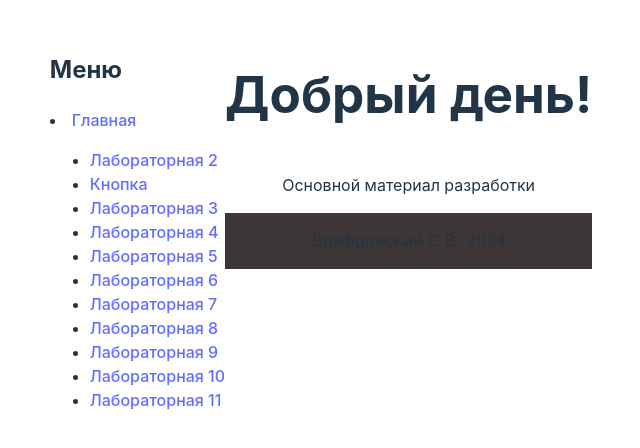
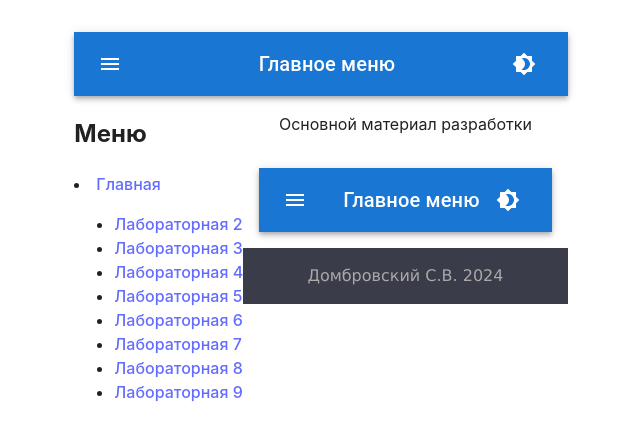
Before and after one commit to Allami2003/Reacting, a React (Vite) app: page /Lab_4 in a window 1280 px wide. Shown: the top 448 px of the page, without its empty margins (319-959 px from the left). Built offline with nearby package versions, Linux system fonts and the light colour scheme.

Commit message:
Add files via upload

```diff
--- a/src/App.css
+++ b/src/App.css
@@ -1,6 +1,8 @@
 #root {
   max-width:  auto;
   padding: 2rem;
+  max-width:  100%;
+  padding: 1rem;
   text-align: center;
 }
 
--- a/src/App.jsx
+++ b/src/App.jsx
@@ -1,24 +1,20 @@
-import { useState } from 'react'
-import reactLogo from './assets/react.svg'
-import viteLogo from '/vite.svg'
 import './App.css'
-import {Header, Footer, Lab_list, Content, Button, Home, Lab_2, Menu} from './components'
+import * as React from 'react';
+import {Header, Footer, Lab_list, Content, Button, Home,  Menu} from './components'
 import { Routes, Route, Link } from 'react-router-dom'
+
 
 function App() {
 
   return (
     <>
-      <Header>
-        <h1>Добрый день!</h1>
-      </Header>
+    <Header>
       <Menu>
       <h2>Меню</h2>
       <li><Link to={'/'}>Главная</Link></li>
       <Lab_list>
         <ul>
           <li><Link to={'/Lab_2'}>Лабораторная 2</Link></li>
-          <li><Link to={'/Button'}>Кнопка</Link></li>
           <li><Link to={'/lab_3'}>Лабораторная 3</Link></li>
           <li><Link to={'/lab_4'}>Лабораторная 4</Link></li>
           <li><Link to={'/lab_5'}>Лабораторная 5</Link></li>
@@ -26,8 +22,6 @@ function App() {
           <li><Link to={'/lab_7'}>Лабораторная 7</Link></li>
           <li><Link to={'/lab_8'}>Лабораторная 8</Link></li>
           <li><Link to={'/lab_9'}>Лабораторная 9</Link></li>
-          <li><Link to={'/lab_10'}>Лабораторная 10</Link></li>
-          <li><Link to={'/lab_11'}>Лабораторная 11</Link></li>
         </ul>
       </Lab_list>
       </Menu>
@@ -35,15 +29,15 @@ function App() {
         <p>Основной материал разработки</p>
         <Routes>
         <Route path='/' element={<Home/>}/>
-        <Route path='/Lab_2' element={<Lab_2/>}/>
-        <Route path='/Button' element={<Button/>}/>
+        <Route path='/Lab_2' element={<Button/>}/>
+        <Route path='/Lab_4' element={<Header/>}/>
         </Routes>
       </Content>
       <Footer>
         <p> Домбровский С.В.   2024</p>
       </Footer>
+      </Header>
     </>
   )
 }
-
 export default App
--- a/src/components/Button.jsx
+++ b/src/components/Button.jsx
@@ -1,12 +1,13 @@
 import React, { useState } from "react";
-
-const Button = ({label, onclick}) =>{
-    /*return <button onClick={onclick}>{label}</button>*/
+import Button1 from "./Button1";
+const Button = () =>{
     const [count,setCount]=useState(0);
     return(
       <div>
-        <p>вы нажили {count}</p>
-        <button onClick={()=>setCount(count+1)}>mimi</button>
+        <p>Наш счетчик: {count}</p>
+        <Button1 label="Прибавляем" onclick={()=>setCount(count+1)}></Button1>
+        <Button1 label="Отнимаем" onclick={()=>setCount(count-1)}></Button1>
+        <Button1 label="Сброс"onclick={()=>setCount(count==0)}></Button1>
       </div>
     );
   }
--- /dev/null
+++ b/src/components/Button1.jsx
@@ -0,0 +1,6 @@
+import React from "react";
+
+const Button1 = ({label, onclick}) =>{
+    return <button onClick={onclick}>{label}</button>
+  }
+export default Button1
--- a/src/components/Footer/footer.css
+++ b/src/components/Footer/footer.css
@@ -1,6 +1,7 @@
 .footer{
     display: flow-root;
     text-align: center;
+    color: darkgray;
     font-family: Verdana, Tahoma, sans-serif;
-    background-color: rgb(61, 54, 54);
+    background-color: rgb(58, 60, 73);
 }
--- a/src/components/Header/header.jsx
+++ b/src/components/Header/header.jsx
@@ -1,9 +1,81 @@
-import React from "react";
-import "./header.css";
+import * as React from 'react';
+import AppBar from '@mui/material/AppBar';
+import Box from '@mui/material/Box';
+import Toolbar from '@mui/material/Toolbar';
+import Typography from '@mui/material/Typography';
+import IconButton from '@mui/material/IconButton';
+import MenuIcon from '@mui/icons-material/Menu';
+import Brightness4Icon from '@mui/icons-material/Brightness4';
+import Brightness7Icon from '@mui/icons-material/Brightness7';
+import { useTheme, ThemeProvider, createTheme } from '@mui/material/styles';
 
-const Header = ({children}) =>{
+const ColorModeContext = React.createContext({ toggleColorMode: () => {} });
+function MyApp({children}) {
+  const theme = useTheme();
+  const colorMode = React.useContext(ColorModeContext);
     return (
-        <div className="header">{children}</div>
-    )
+      <Box
+        sx={{
+          display: 'flot-root',
+          width: 'auto',
+          height: '100%',
+          alignItems: 'left',
+          justifyContent: 'left',
+          bgcolor: 'background.default',
+          color: 'text.primary',
+          borderRadius: 1,
+          p: 2,
+        }}
+      >
+        <AppBar position="static">
+        <Toolbar>
+          <IconButton
+            size="large"
+            edge="start"
+            color="inherit"
+            aria-label="menu"
+            sx={{ mr: 3 }}
+          >
+            <MenuIcon />
+          </IconButton>
+          <Typography variant="h6" component="div" sx={{ flexGrow: 1 }}>
+            Главное меню
+          </Typography>
+          <IconButton sx={{ ml: 1 }} onClick={colorMode.toggleColorMode} color="inherit">
+          {theme.palette.mode === 'dark' ? <Brightness7Icon /> : <Brightness4Icon />}
+        </IconButton>
+        </Toolbar>
+      </AppBar>
+      <div className='about'>{children}</div>
+      </Box>
+    );
+  }
+
+export default function Header({children}){
+    const [mode, setMode] = React.useState('light');
+  const colorMode = React.useMemo(
+    () => ({
+      toggleColorMode: () => {
+        setMode((prevMode) => (prevMode === 'light' ? 'dark' : 'light'));
+      },
+    }),
+    [],
+  );
+
+  const theme = React.useMemo(
+    () =>
+      createTheme({
+        palette: {
+          mode,
+        },
+      }),
+    [mode],
+  );
+  return (
+    <ColorModeContext.Provider value={colorMode}>
+      <ThemeProvider theme={theme}>
+        <MyApp>{children}</MyApp>
+      </ThemeProvider>
+    </ColorModeContext.Provider>
+  );
 }
-export default Header
```
Also changed, not shown: package.json (+7 -1 lines), 1 other file (tests, documents, lock files or other folders).
